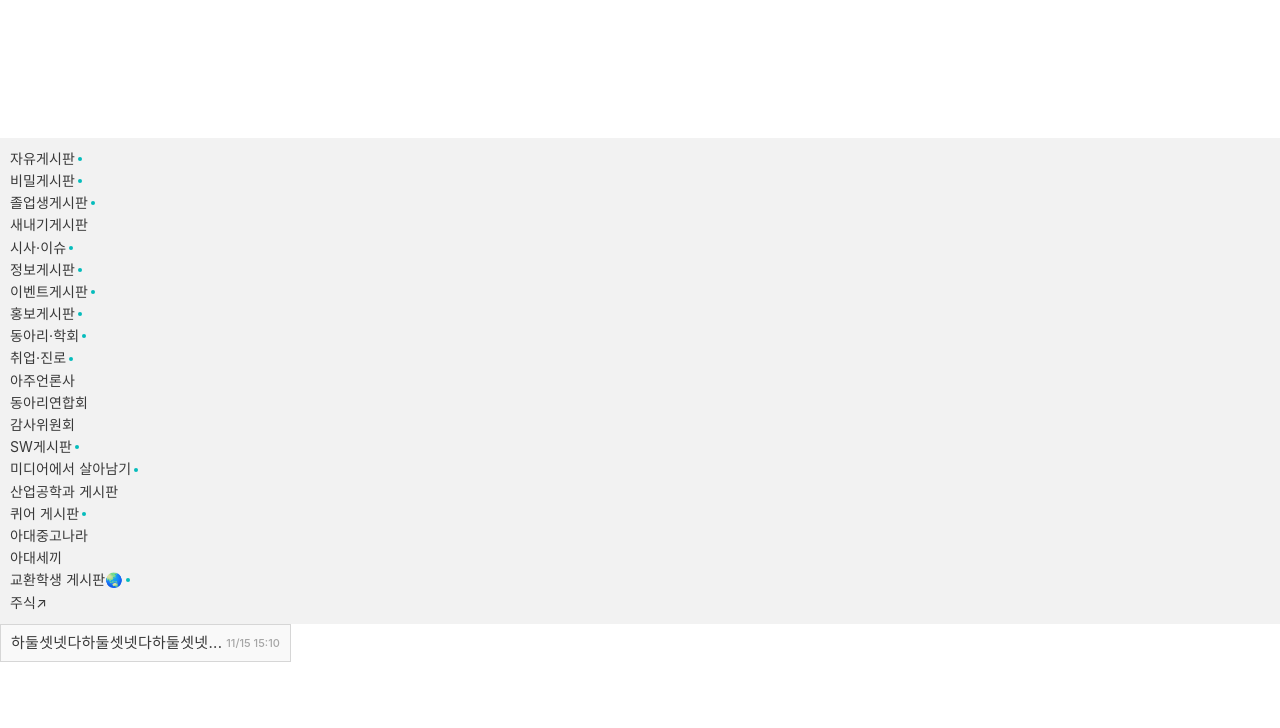
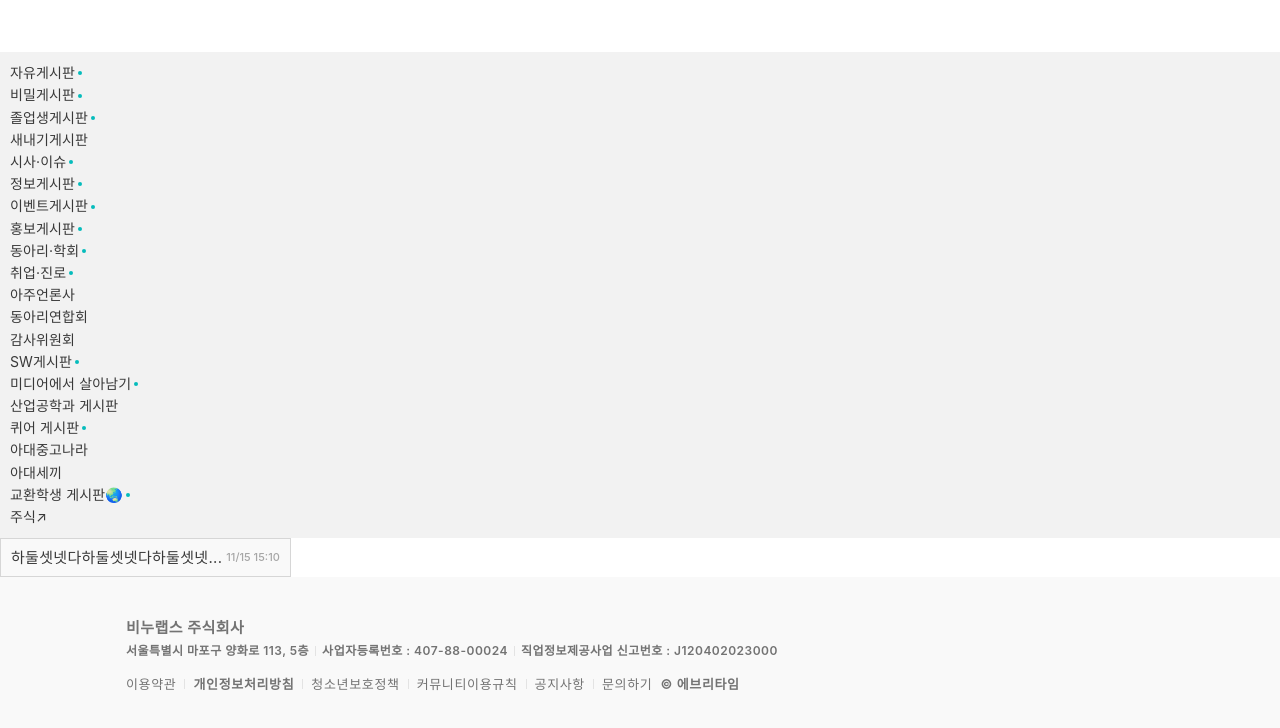
Before and after one commit to SOPT-all/37-COLLABORATION-WEB-EVERYTIME, a React (Vite) app: page / in a window 1280 px wide. Shown: the top 728 px of the page. Built offline with nearby package versions, Linux system fonts and the light colour scheme.

Commit message:
feat: footer 공통 컴포넌트 구현

```diff
--- /dev/null
+++ b/src/components/common/footer/Footer.tsx
@@ -0,0 +1,66 @@
+import DividerIcon from "@/assets/icons/footer_divider.svg";
+import { cn } from "@/utils/cn";
+
+const Footer = () => {
+	return (
+		<footer
+			className={cn(
+				"w-full bg-[var(--color-gray-100)]",
+				"flex flex-col items-start",
+				"pt-[4.1rem] pb-[5.5rem] pl-[12.6rem]",
+				"text-[var(--color-gray-600)]",
+			)}
+		>
+			<div className="flex flex-col gap-[0.6rem]">
+				<p className="body03">비누랩스 주식회사</p>
+
+				<div className="flex flex-wrap items-center gap-[0.6rem]">
+					<p className="caption01">서울특별시 마포구 양화로 113, 5층</p>
+					<img src={DividerIcon} alt="구분선" className="h-[1rem]" />
+
+					<p className="caption01">사업자등록번호 : 407-88-00024</p>
+					<img src={DividerIcon} alt="구분선" className="h-[1rem]" />
+
+					<p className="caption01">직업정보제공사업 신고번호 : J120402023000</p>
+				</div>
+			</div>
+
+			<div className="mt-[1.7rem] flex flex-wrap items-center gap-[0.8rem]">
+				<button type="button" className="caption02">
+					이용약관
+				</button>
+				<img src={DividerIcon} alt="구분선" className="h-[1rem]" />
+
+				<button type="button" className="body02">
+					개인정보처리방침
+				</button>
+				<img src={DividerIcon} alt="구분선" className="h-[1rem]" />
+
+				<button type="button" className="caption02">
+					청소년보호정책
+				</button>
+				<img src={DividerIcon} alt="구분선" className="h-[1rem]" />
+
+				<button type="button" className="caption02">
+					커뮤니티이용규칙
+				</button>
+				<img src={DividerIcon} alt="구분선" className="h-[1rem]" />
+
+				<button type="button" className="caption02">
+					공지사항
+				</button>
+				<img src={DividerIcon} alt="구분선" className="h-[1rem]" />
+
+				<button type="button" className="caption02">
+					문의하기
+				</button>
+
+				<button type="button" className="body02">
+					© 에브리타임
+				</button>
+			</div>
+		</footer>
+	);
+};
+
+export { Footer };
--- a/src/layouts/index.tsx
+++ b/src/layouts/index.tsx
@@ -1,9 +1,12 @@
 import { Outlet } from "react-router-dom";
+
+import { Footer } from "@/components/common/footer/Footer";
 
 const Layout = () => {
 	return (
 		<div className="flex h-screen w-full flex-col justify-center">
 			<Outlet />
+			<Footer />
 		</div>
 	);
 };
```
Also changed, not shown: src/assets/icons/footer_divider.svg (added).
